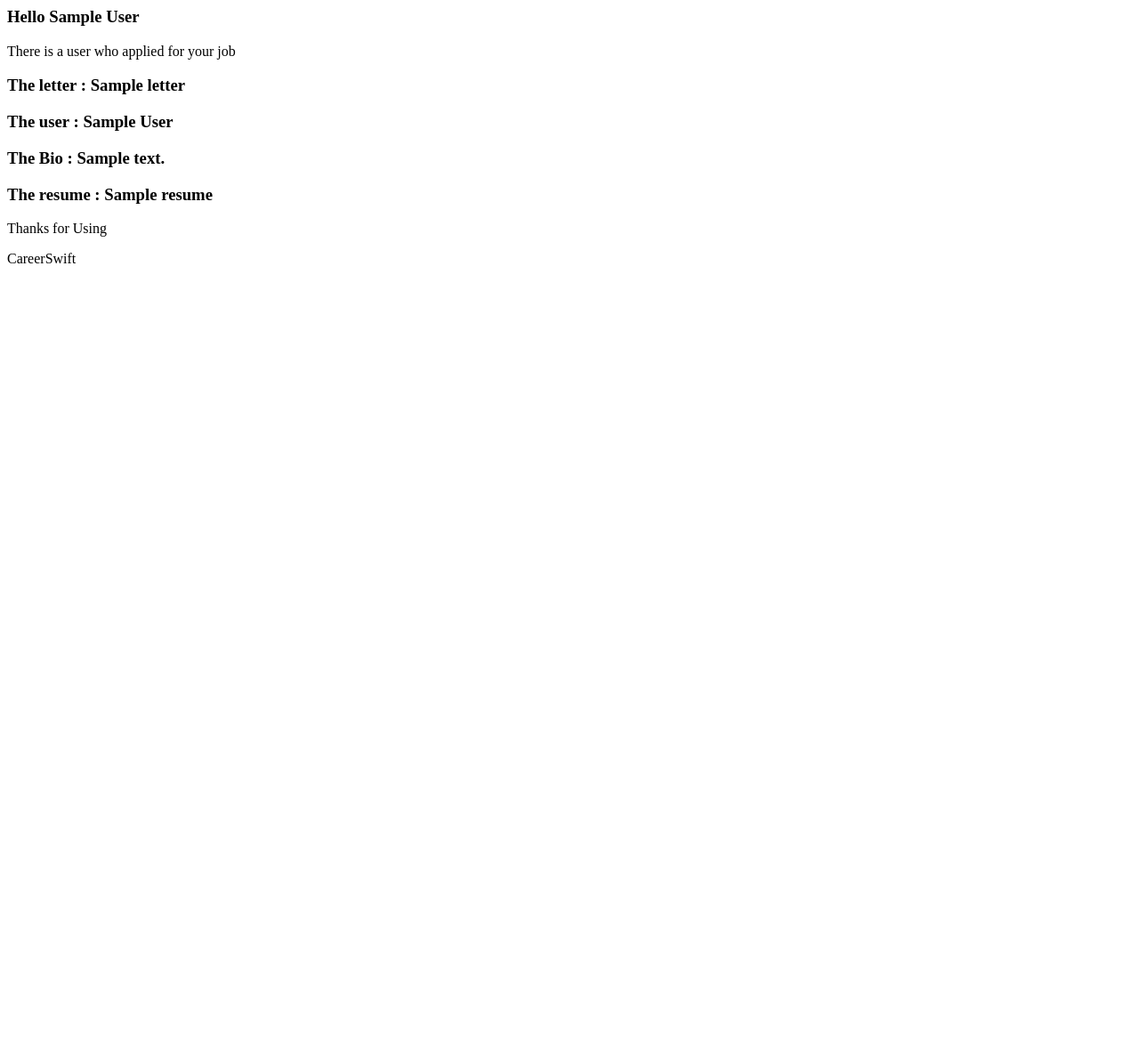
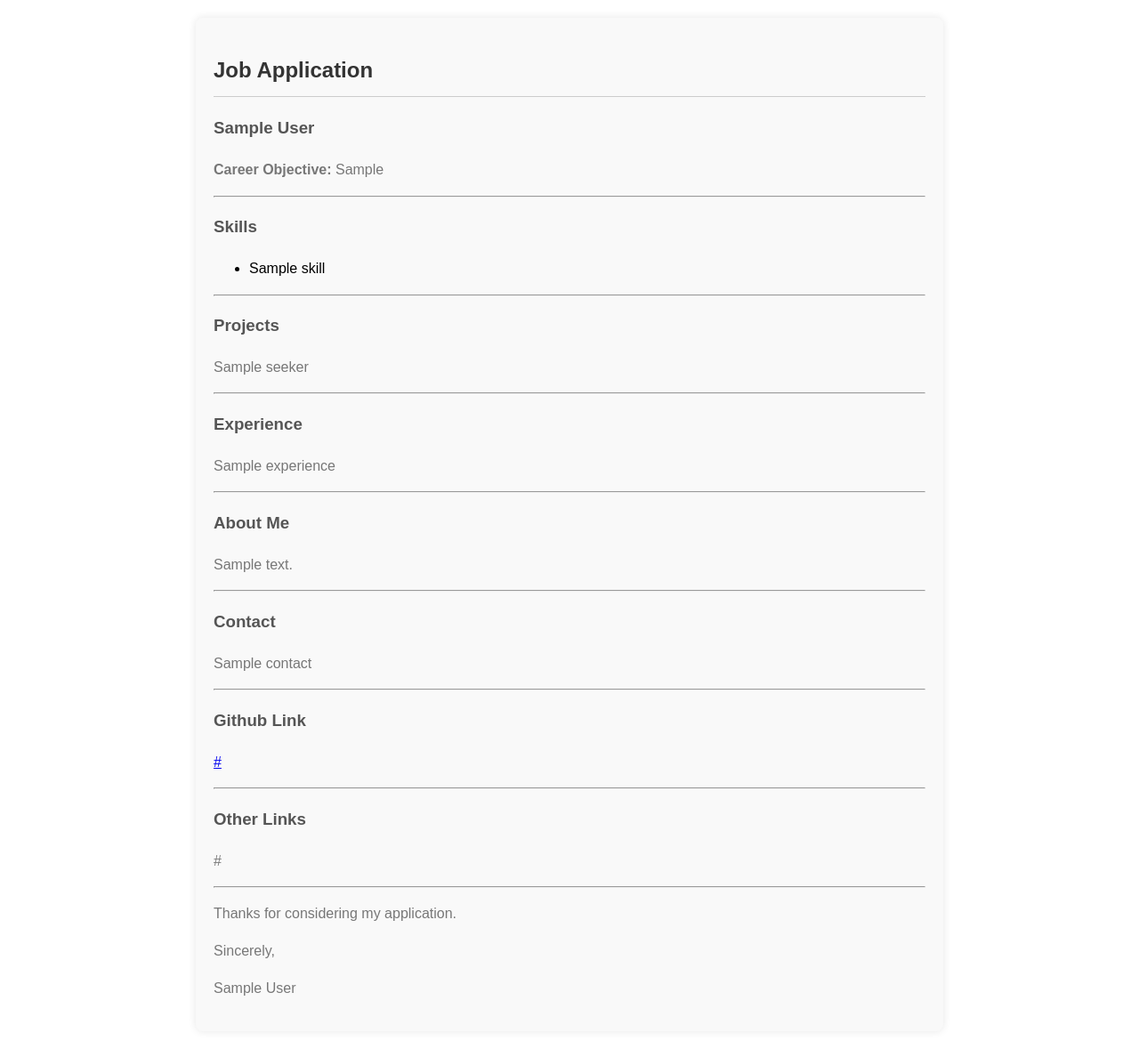
Before and after one commit to Sayed1-11/CareerSwift, a Django app: template jobs/templates/applied_mail.html in a window 1280 px wide. Shown: the whole page at 89% size. Before the commit the page ends 296 px from the top, so only its background shows below. Run offline with Django 4.2, Linux system fonts and the light colour scheme; a user stored in the database is signed in; tables that the repository leaves empty hold one stand-in row (values such as "Sample post"); the template is opened without the code that fills it: most values are stand-ins (such as "Sample title", 1, 10 or a date in 2020).

Commit message:
Update applied_mail.html

```diff
--- a/jobs/templates/applied_mail.html
+++ b/jobs/templates/applied_mail.html
@@ -1,9 +1,72 @@
-<h3>Hello {{user.first_name}} {{user.last_name}}</h3>
-
-<p>There is a user who applied for your job</p>
-<h3>The letter : {{letter}}</h3>
-<h3>The user : {{seeker.user.first_name}} {{seeker.user.last_name}}</h3>
-<h3>The Bio : {{seeker.bio}}</h3>
-<h3>The resume : {{seeker.resume}}</h3>
-<p>Thanks for Using </p>
-<p>CareerSwift</p>
+<!DOCTYPE html>
+<html lang="en">
+<head>
+    <meta charset="UTF-8">
+    <meta name="viewport" content="width=device-width, initial-scale=1.0">
+    <title>Job Application</title>
+    <style>
+        body {
+            font-family: Arial, sans-serif;
+            line-height: 1.6;
+            margin: 0;
+            padding: 0;
+        }
+        .resume {
+            max-width: 800px;
+            margin: 20px auto;
+            padding: 20px;
+            background-color: #f9f9f9;
+            border-radius: 8px;
+            box-shadow: 0 0 10px rgba(0,0,0,0.1);
+        }
+        h2 {
+            color: #333;
+            border-bottom: 1px solid #ccc;
+            padding-bottom: 10px;
+            margin-bottom: 20px;
+        }
+        h3 {
+            color: #555;
+        }
+        p {
+            color: #777;
+        }
+    </style>
+</head>
+<body>
+    <div class="resume">
+        <h2>Job Application</h2>
+        <h3>{{ user.first_name }} {{ user.last_name }}</h3>
+        <p><strong>Career Objective:</strong> {{ seeker.CareerObjective }}</p>
+        <hr>
+        <h3>Skills</h3>
+        <ul>
+            {% for skill in seeker.skills.all %}
+            <li>{{ skill.name }}</li>
+        {% endfor %}
+        </ul>
+        <hr>
+        <h3>Projects</h3>
+        <p>{{ seeker.projects_name }}</p>
+        <hr>
+        <h3>Experience</h3>
+        <p>{{ seeker.Experience }}</p>
+        <hr>
+        <h3>About Me</h3>
+        <p>{{ seeker.about_me }}</p>
+        <hr>
+        <h3>Contact</h3>
+        <p>{{ seeker.Contact }}</p>
+        <hr>
+        <h3>Github Link</h3>
+        <p><a href="{{ seeker.github_link }}">{{ seeker.github_link }}</a></p>
+        <hr>
+        <h3>Other Links</h3>
+        <p>{{ seeker.others_link }}</p>
+        <hr>
+        <p>Thanks for considering my application.</p>
+        <p>Sincerely,</p>
+        <p>{{ user.first_name }} {{ user.last_name }}</p>
+    </div>
+</body>
+</html>
```
